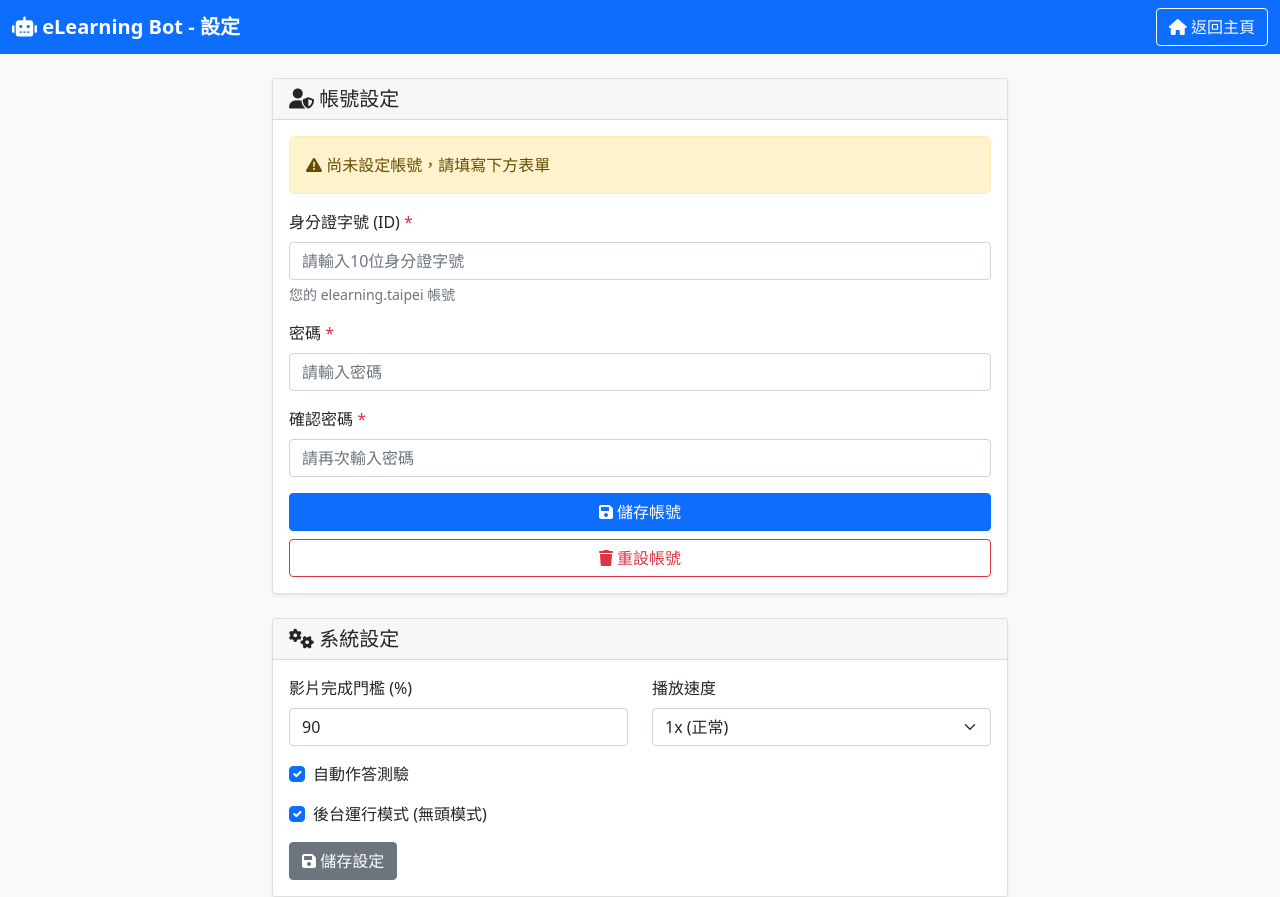
After one commit to ChenHsinHung/eda-reader, a Flask app: page /settings in a window 1280 px wide. The commit adds this page. Run offline with Flask 3, Linux system fonts and the light colour scheme.

Commit message:
commit for windows plaform

```diff
--- a/elearning-bot/templates/index.html
+++ b/elearning-bot/templates/index.html
@@ -15,6 +15,9 @@
                 <i class="fas fa-robot"></i> eLearning Bot
             </span>
             <div class="d-flex">
+                <a href="/settings" class="btn btn-outline-light me-2">
+                    <i class="fas fa-cog"></i> 設定
+                </a>
                 <button id="refreshBtn" class="btn btn-outline-light me-2">
                     <i class="fas fa-sync-alt"></i> 刷新
                 </button>
--- /dev/null
+++ b/elearning-bot/templates/settings.html
@@ -0,0 +1,299 @@
+<!DOCTYPE html>
+<html lang="zh-TW">
+<head>
+    <meta charset="UTF-8">
+    <meta name="viewport" content="width=device-width, initial-scale=1.0">
+    <title>設定 - eLearning Bot</title>
+    <link href="https://cdn.jsdelivr.net/npm/bootstrap@5.1.3/dist/css/bootstrap.min.css" rel="stylesheet">
+    <link href="https://cdnjs.cloudflare.com/ajax/libs/font-awesome/6.0.0/css/all.min.css" rel="stylesheet">
+    <style>
+        body {
+            background-color: #f8f9fa;
+        }
+        .card {
+            box-shadow: 0 0.125rem 0.25rem rgba(0, 0, 0, 0.075);
+            border: 1px solid rgba(0, 0, 0, 0.125);
+        }
+        .navbar-brand {
+            font-weight: bold;
+        }
+        .alert {
+            border-radius: 0.375rem;
+        }
+        .form-control:focus {
+            border-color: #0d6efd;
+            box-shadow: 0 0 0 0.25rem rgba(13, 110, 253, 0.25);
+        }
+        .btn-primary {
+            background-color: #0d6efd;
+            border-color: #0d6efd;
+        }
+        .btn-primary:hover {
+            background-color: #0b5ed7;
+            border-color: #0a58ca;
+        }
+    </style>
+</head>
+<body>
+    <nav class="navbar navbar-dark bg-primary">
+        <div class="container-fluid">
+            <span class="navbar-brand mb-0 h1">
+                <i class="fas fa-robot"></i> eLearning Bot - 設定
+            </span>
+            <div class="d-flex">
+                <a href="/" class="btn btn-outline-light">
+                    <i class="fas fa-home"></i> 返回主頁
+                </a>
+            </div>
+        </div>
+    </nav>
+
+    <div class="container mt-4">
+        <div class="row justify-content-center">
+            <div class="col-md-8">
+                <!-- 帳號設定 -->
+                <div class="card">
+                    <div class="card-header">
+                        <h5 class="card-title mb-0">
+                            <i class="fas fa-user-shield"></i> 帳號設定
+                        </h5>
+                    </div>
+                    <div class="card-body">
+                        <div id="credentialsStatus" class="alert alert-info">
+                            <i class="fas fa-spinner fa-spin"></i> 檢查帳號狀態中...
+                        </div>
+
+                        <!-- 帳號設定表單 -->
+                        <form id="credentialsForm" style="display: none;">
+                            <div class="mb-3">
+                                <label for="accountId" class="form-label">
+                                    身分證字號 (ID) <span class="text-danger">*</span>
+                                </label>
+                                <input type="text" class="form-control" id="accountId" maxlength="10"
+                                       placeholder="請輸入10位身分證字號" required>
+                                <div class="form-text">您的 elearning.taipei 帳號</div>
+                            </div>
+
+                            <div class="mb-3">
+                                <label for="password" class="form-label">
+                                    密碼 <span class="text-danger">*</span>
+                                </label>
+                                <input type="password" class="form-control" id="password"
+                                       placeholder="請輸入密碼" required>
+                            </div>
+
+                            <div class="mb-3">
+                                <label for="passwordConfirm" class="form-label">
+                                    確認密碼 <span class="text-danger">*</span>
+                                </label>
+                                <input type="password" class="form-control" id="passwordConfirm"
+                                       placeholder="請再次輸入密碼" required>
+                            </div>
+
+                            <div class="d-grid gap-2">
+                                <button type="submit" class="btn btn-primary" id="saveBtn">
+                                    <i class="fas fa-save"></i> 儲存帳號
+                                </button>
+                                <button type="button" class="btn btn-outline-danger" id="resetBtn">
+                                    <i class="fas fa-trash"></i> 重設帳號
+                                </button>
+                            </div>
+                        </form>
+                    </div>
+                </div>
+
+                <!-- 系統設定 -->
+                <div class="card mt-4">
+                    <div class="card-header">
+                        <h5 class="card-title mb-0">
+                            <i class="fas fa-cogs"></i> 系統設定
+                        </h5>
+                    </div>
+                    <div class="card-body">
+                        <form id="configForm">
+                            <div class="row">
+                                <div class="col-md-6">
+                                    <div class="mb-3">
+                                        <label class="form-label">影片完成門檻 (%)</label>
+                                        <input type="number" class="form-control" id="videoThreshold" min="1" max="100" value="90">
+                                    </div>
+                                </div>
+                                <div class="col-md-6">
+                                    <div class="mb-3">
+                                        <label class="form-label">播放速度</label>
+                                        <select class="form-select" id="playbackSpeed">
+                                            <option value="1">1x (正常)</option>
+                                            <option value="1.25">1.25x</option>
+                                            <option value="1.5">1.5x</option>
+                                            <option value="2">2x</option>
+                                        </select>
+                                    </div>
+                                </div>
+                            </div>
+
+                            <div class="mb-3">
+                                <div class="form-check">
+                                    <input class="form-check-input" type="checkbox" id="autoAnswerQuiz">
+                                    <label class="form-check-label" for="autoAnswerQuiz">
+                                        自動作答測驗
+                                    </label>
+                                </div>
+                            </div>
+
+                            <div class="mb-3">
+                                <div class="form-check">
+                                    <input class="form-check-input" type="checkbox" id="enableHeadless" checked>
+                                    <label class="form-check-label" for="enableHeadless">
+                                        後台運行模式 (無頭模式)
+                                    </label>
+                                </div>
+                            </div>
+
+                            <button type="submit" class="btn btn-secondary">
+                                <i class="fas fa-save"></i> 儲存設定
+                            </button>
+                        </form>
+                    </div>
+                </div>
+            </div>
+        </div>
+    </div>
+
+    <!-- 載入 Bootstrap JS -->
+    <script src="https://cdn.jsdelivr.net/npm/bootstrap@5.1.3/dist/js/bootstrap.bundle.min.js"></script>
+
+    <!-- 自訂 JS -->
+    <script>
+        // 檢查帳號狀態
+        async function checkCredentialsStatus() {
+            try {
+                const response = await fetch('/api/credentials');
+                const data = await response.json();
+
+                const statusDiv = document.getElementById('credentialsStatus');
+                const form = document.getElementById('credentialsForm');
+
+                if (data.exists) {
+                    statusDiv.className = 'alert alert-success';
+                    statusDiv.innerHTML = '<i class="fas fa-check-circle"></i> 帳號已設定完成';
+                    form.style.display = 'none';
+                } else {
+                    statusDiv.className = 'alert alert-warning';
+                    statusDiv.innerHTML = '<i class="fas fa-exclamation-triangle"></i> 尚未設定帳號，請填寫下方表單';
+                    form.style.display = 'block';
+                }
+            } catch (error) {
+                console.error('Error checking credentials:', error);
+                document.getElementById('credentialsStatus').className = 'alert alert-danger';
+                document.getElementById('credentialsStatus').innerHTML = '<i class="fas fa-times-circle"></i> 檢查帳號狀態失敗';
+            }
+        }
+
+        // 儲存帳號
+        async function saveCredentials(accountId, password, passwordConfirm) {
+            try {
+                const response = await fetch('/api/credentials', {
+                    method: 'POST',
+                    headers: {
+                        'Content-Type': 'application/json',
+                    },
+                    body: JSON.stringify({
+                        account_id: accountId,
+                        password: password,
+                        password_confirm: passwordConfirm
+                    })
+                });
+
+                const data = await response.json();
+
+                if (response.ok) {
+                    alert('帳號儲存成功！');
+                    checkCredentialsStatus();
+                } else {
+                    alert('儲存失敗：' + data.error);
+                }
+            } catch (error) {
+                console.error('Error saving credentials:', error);
+                alert('儲存失敗：網路錯誤');
+            }
+        }
+
+        // 重設帳號
+        async function resetCredentials() {
+            if (!confirm('確定要重設帳號嗎？這將刪除已儲存的帳號資訊。')) {
+                return;
+            }
+
+            try {
+                const response = await fetch('/api/credentials', {
+                    method: 'DELETE'
+                });
+
+                const data = await response.json();
+
+                if (response.ok) {
+                    alert('帳號已重設');
+                    checkCredentialsStatus();
+                } else {
+                    alert('重設失敗：' + data.error);
+                }
+            } catch (error) {
+                console.error('Error resetting credentials:', error);
+                alert('重設失敗：網路錯誤');
+            }
+        }
+
+        // 載入設定
+        async function loadConfig() {
+            try {
+                const response = await fetch('/api/config');
+                const config = await response.json();
+
+                document.getElementById('videoThreshold').value = config.videoCompletionThreshold * 100;
+                document.getElementById('playbackSpeed').value = config.playbackSpeed;
+                document.getElementById('autoAnswerQuiz').checked = config.autoAnswerQuiz;
+                document.getElementById('enableHeadless').checked = config.enableHeadless;
+            } catch (error) {
+                console.error('Error loading config:', error);
+            }
+        }
+
+        // 儲存設定
+        async function saveConfig() {
+            // 目前設定儲存功能尚未實現
+            alert('設定儲存功能即將推出');
+        }
+
+        // 頁面載入完成後執行
+        document.addEventListener('DOMContentLoaded', function() {
+            checkCredentialsStatus();
+            loadConfig();
+
+            // 帳號表單提交
+            document.getElementById('credentialsForm').addEventListener('submit', function(e) {
+                e.preventDefault();
+
+                const accountId = document.getElementById('accountId').value;
+                const password = document.getElementById('password').value;
+                const passwordConfirm = document.getElementById('passwordConfirm').value;
+
+                if (password !== passwordConfirm) {
+                    alert('密碼確認不相符');
+                    return;
+                }
+
+                saveCredentials(accountId, password, passwordConfirm);
+            });
+
+            // 重設按鈕
+            document.getElementById('resetBtn').addEventListener('click', resetCredentials);
+
+            // 設定表單提交
+            document.getElementById('configForm').addEventListener('submit', function(e) {
+                e.preventDefault();
+                saveConfig();
+            });
+        });
+    </script>
+</body>
+</html>
```
Also changed, not shown: elearning-bot/static/js/app.js (+30 -0 lines), elearning-bot/web_ui.py (+46 -0 lines), elearning-bot/README.md, 2 other files.
